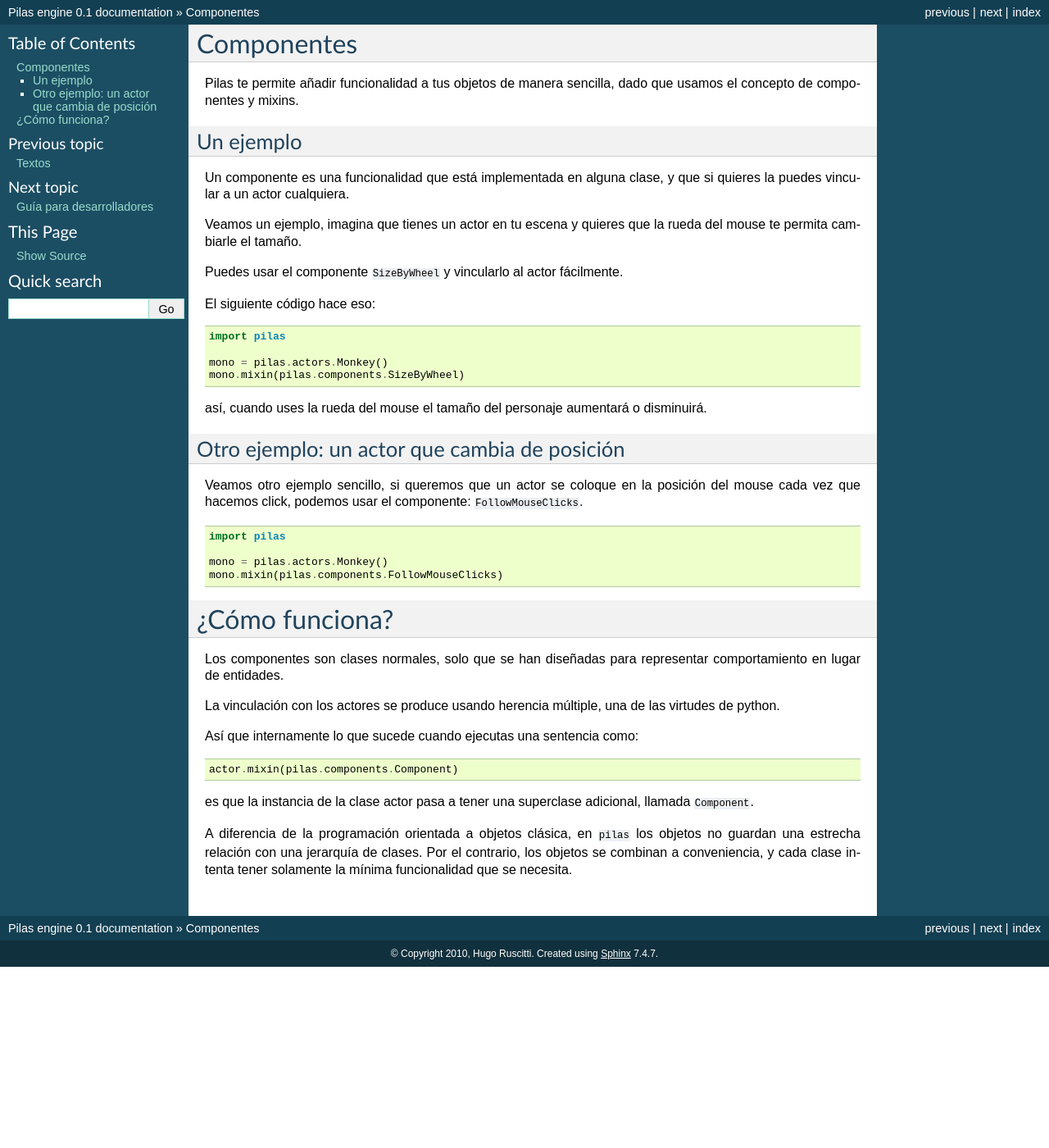
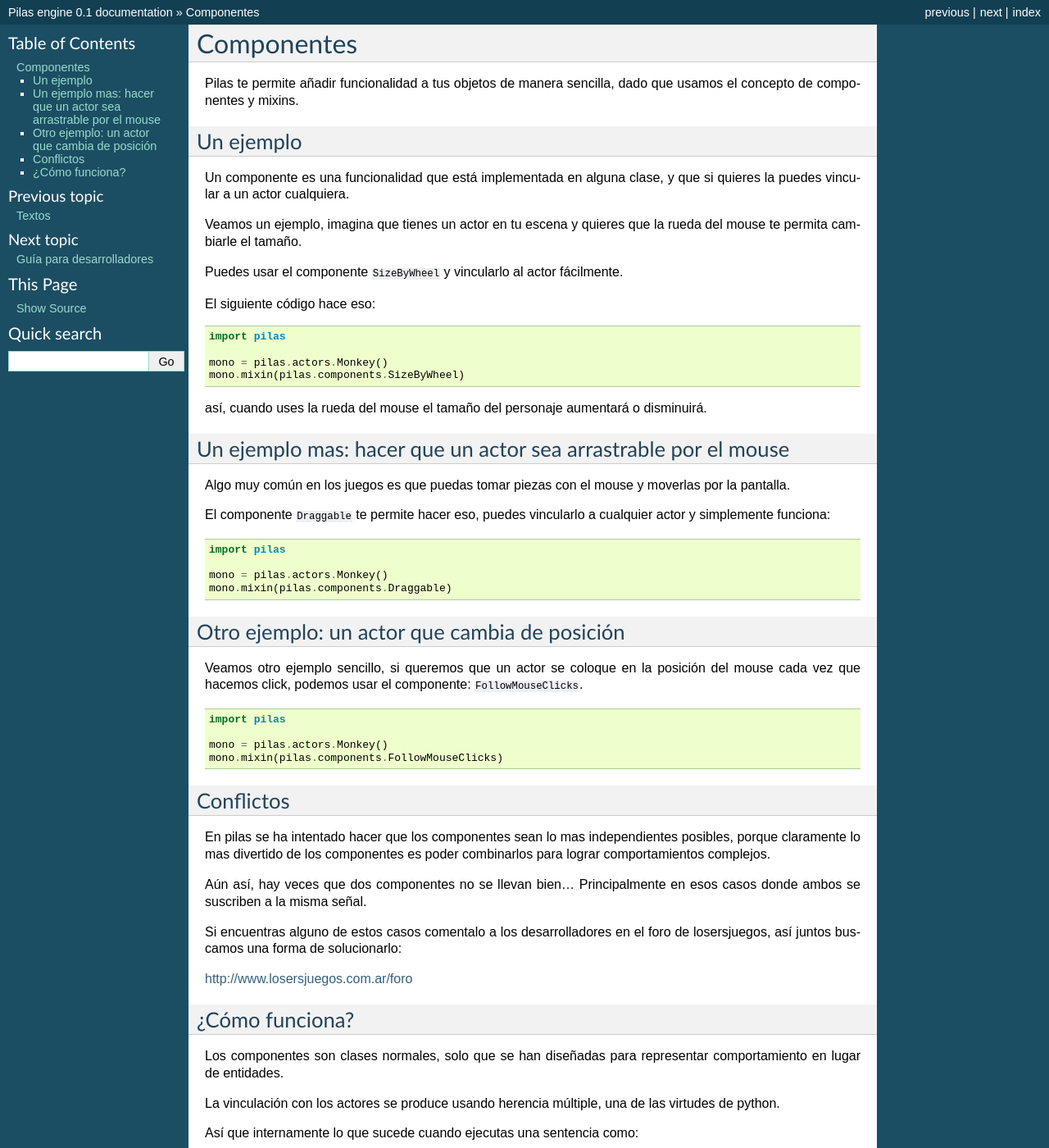
Before and after one commit to hugoruscitti/pilas-docs, a Sphinx documentation site: the page built from source/components.rst, in a window 1280 px wide and 1400 px high. Shown: the whole window at 82% size. Built offline with Sphinx 7.4.7, drawn with Linux system fonts in a browser that asks for light colours.

Commit message:
creando el componente draggable.

```diff
--- a/source/components.rst
+++ b/source/components.rst
@@ -33,6 +33,24 @@
 o disminuirá.
 
 
+
+Un ejemplo mas: hacer que un actor sea arrastrable por el mouse
+---------------------------------------------------------------
+
+Algo muy común en los juegos es que puedas
+tomar piezas con el mouse y moverlas por la pantalla.
+
+El componente ``Draggable`` te permite hacer eso, puedes vincularlo
+a cualquier actor y simplemente funciona:
+
+.. code-block:: python
+
+    import pilas
+
+    mono = pilas.actors.Monkey()
+    mono.mixin(pilas.components.Draggable)
+
+
 Otro ejemplo: un actor que cambia de posición
 ---------------------------------------------
 
@@ -48,8 +66,27 @@
     mono.mixin(pilas.components.FollowMouseClicks)
 
 
+Conflictos
+----------
+
+En pilas se ha intentado hacer que los componentes sean
+lo mas independientes posibles, porque claramente lo mas
+divertido de los componentes es poder combinarlos para
+lograr comportamientos complejos.
+
+Aún así, hay veces que dos componentes no se llevan bien... Principalmente
+en esos casos donde ambos se suscriben a la misma señal.
+
+Si encuentras alguno de estos casos comentalo a los desarrolladores
+en el foro de losersjuegos, así juntos buscamos una forma
+de solucionarlo:
+
+http://www.losersjuegos.com.ar/foro
+
+
+
 ¿Cómo funciona?
-===============
+---------------
 
 Los componentes son clases normales, solo que se han
 diseñadas para representar comportamiento en lugar de
```
